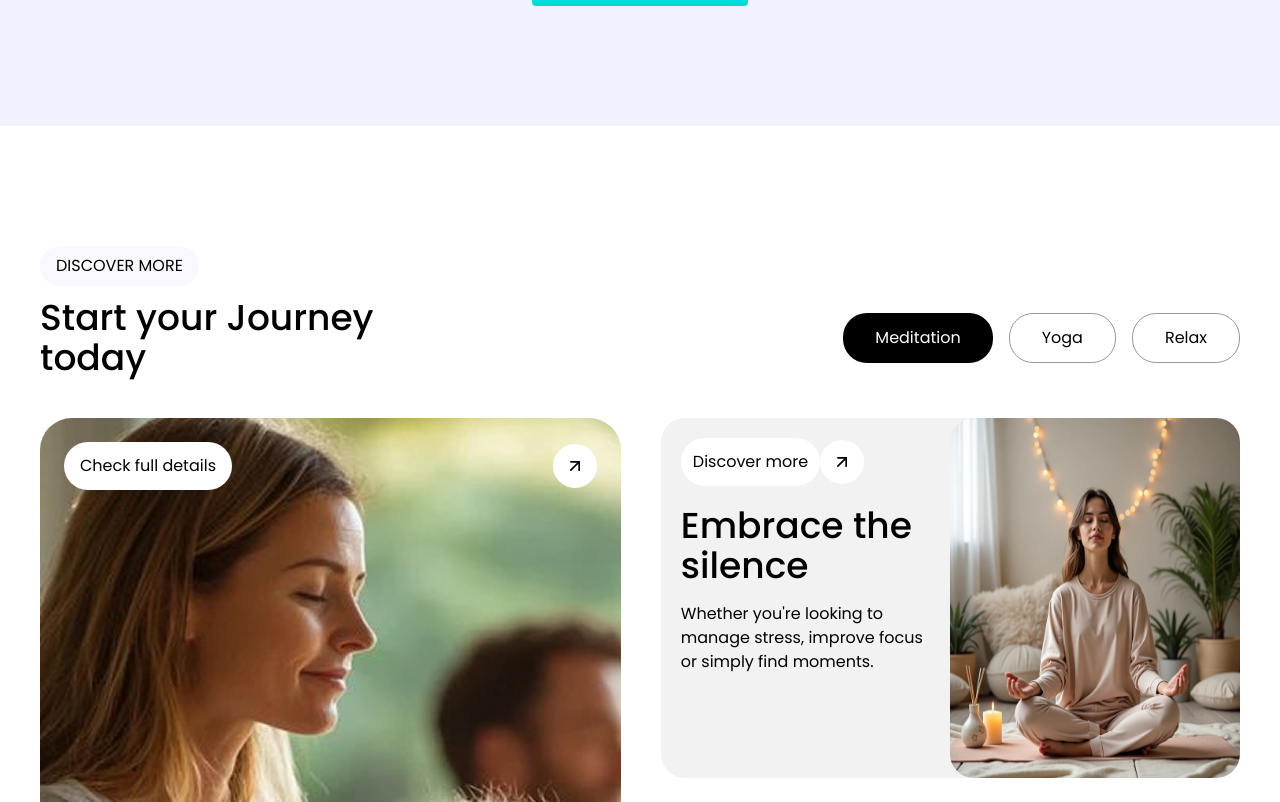
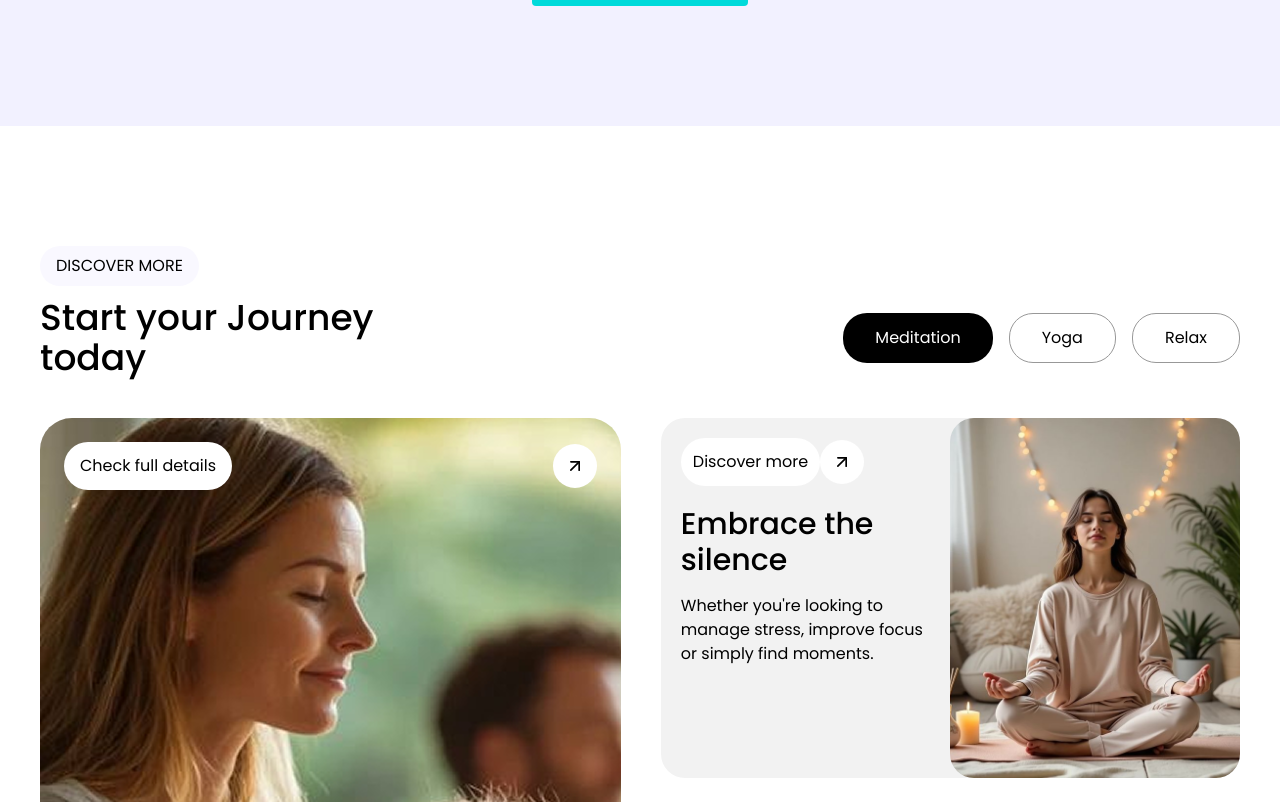
Before and after one commit to Neeschal1/Soham-web, a React (Vite) app: page / in a window 1280 px wide. Shown: the part 1218-2020 px from the top of the page. Built offline with nearby package versions, Linux system fonts and the light colour scheme.

Commit message:
adjusted journey's UI

```diff
--- /dev/null
+++ b/src/components/landing/download_our_app.jsx
@@ -0,0 +1,15 @@
+import React from "react";
+
+const Download = () => {
+  return (
+    <>
+      <div className="items-center justify-center flex">
+        <div className="bg-black w-11/12 items-center justify-center flex py-50">
+            <h1 className="text-white">Download our app</h1>
+        </div>
+      </div>
+    </>
+  );
+};
+
+export default Download;
--- a/src/components/landing/journey.jsx
+++ b/src/components/landing/journey.jsx
@@ -32,7 +32,7 @@ const Journey = () => {
   const [btn, setbtn] = useState("Meditation");
   return (
     <>
-      <div className="flex flex-1 w-full p-10 flex-col gap-10 py-30">
+      <div className="flex flex-1 w-full p-10 flex-col gap-10 py-30 mb-10">
         <div className="flex flex-col w-full gap-3">
           <div className="flex">
             <h3
@@ -69,7 +69,7 @@ const Journey = () => {
         </div>
         <div className="flex flex-row items-center justify-between gap-10">
           <div
-            className="w-6/12 h-190 rounded-4xl flex flex-col p-6 items-center justify-between "
+            className="w-6/12 h-190 rounded-4xl flex flex-col p-6 items-center justify-between object-cover"
             style={{ backgroundImage: `url(${Detailcard})` }}
           >
             <div className="flex w-full flex-row items-center justify-between">
@@ -129,15 +129,15 @@ const Journey = () => {
                       </div>
                     </div>
                     <div className="gap-4 flex flex-col">
-                      <h1 style={Fonts.poppins.medium} className="text-4xl">
+                      <h1 style={Fonts.poppins.medium} className="text-3xl">
                         {items.title}
                       </h1>
-                      <h3 className="text-l" style={Fonts.poppins.regular}>
+                      <h3 style={Fonts.poppins.regular}>
                         {items.subtitle}
                       </h3>
                     </div>
                   </div>
-                  <img className="h-90 w-6/12 rounded-3xl" src={items.image} />
+                  <img className="h-90 w-6/12 rounded-3xl object-cover" src={items.image} />
                 </div>
               </div>
             ))}
--- a/src/screens/landing.jsx
+++ b/src/screens/landing.jsx
@@ -3,6 +3,7 @@ import Hero from "../components/landing/hero";
 import Footer from "../constant/footer";
 import Moreaboutus from "../components/landing/more_about_us";
 import Journey from "../components/landing/journey";
+import Download from "../components/landing/download_our_app";
 
 const Landing = () => {
   return (
@@ -11,6 +12,7 @@ const Landing = () => {
         <Hero />
         <Moreaboutus />
         <Journey />
+        {/* <Download /> */}
         <Footer />
       </div>
     </>
```
